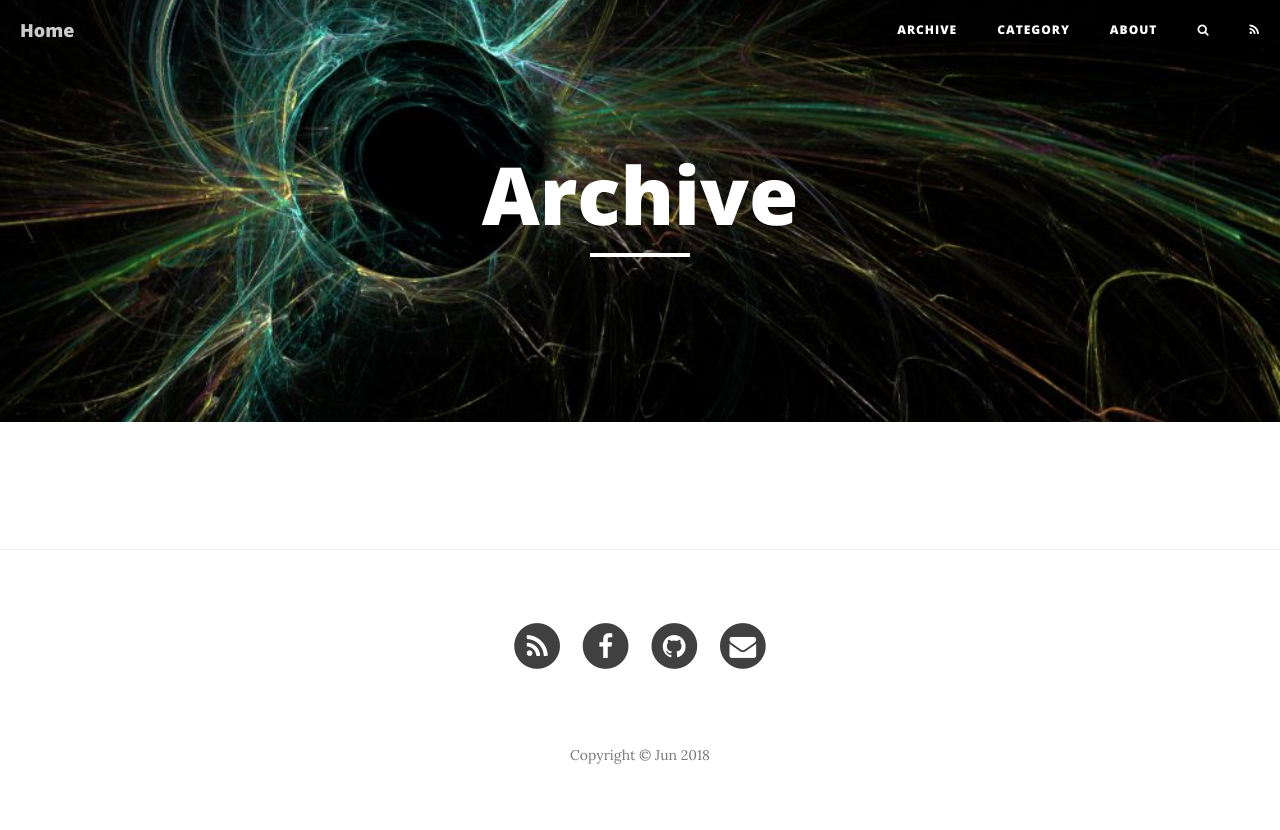
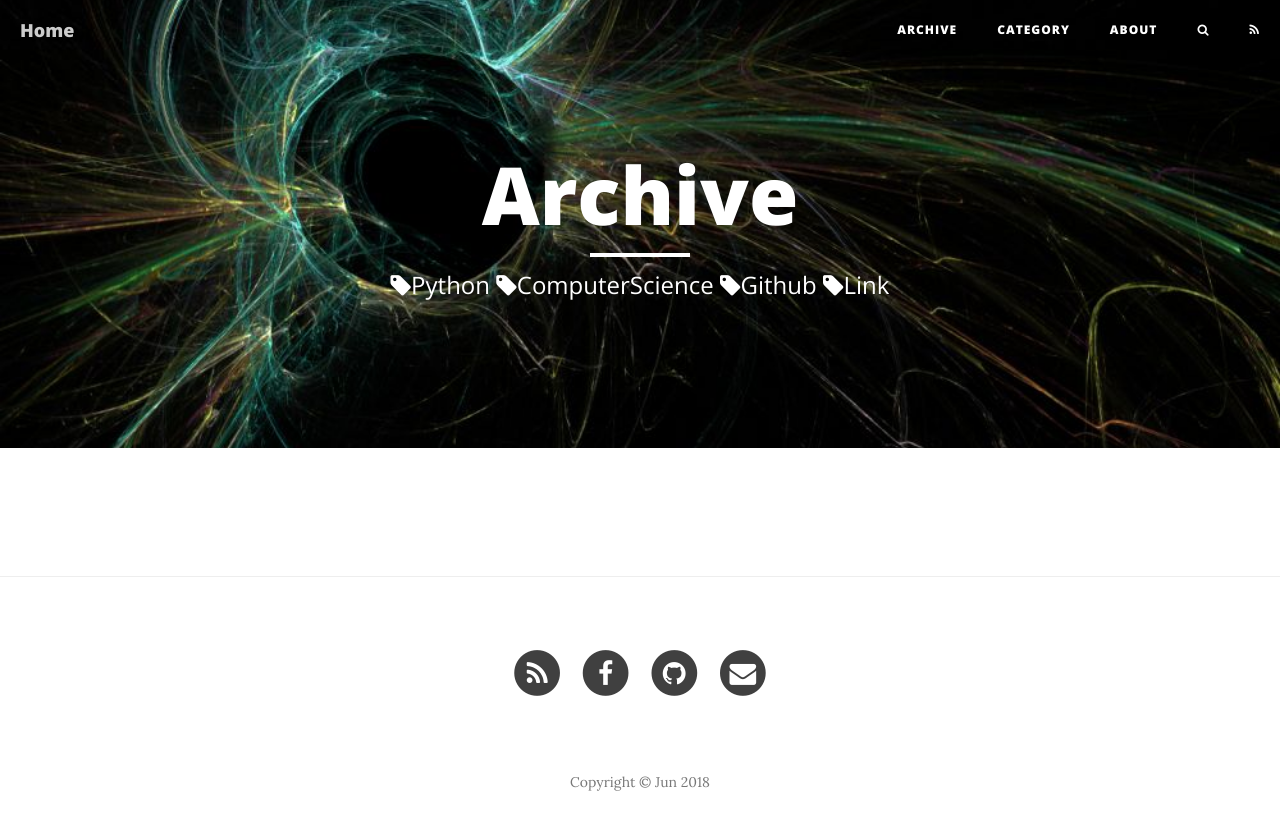
Before and after one commit to jjango/jjango.github.io, a Jekyll site: the page built from archive/index.html, in a window 1280 px wide. Shown: the top 830 px of the page. Built offline with Jekyll 4.4.1, drawn with Linux system fonts in a browser that asks for light colours; nearby versions of some CDN libraries; the list of posts is cut into pages by our own code; part of the change alters nothing that is shown.

```diff
--- a/archive/index.html
+++ b/archive/index.html
@@ -1,7 +1,7 @@
 ---
 layout: page
 title: "Archive"
-#description: "!!SHOWTAGSINSTEADOFDESCRIPTION!!"
+description: "!!SHOWTAGSINSTEADOFDESCRIPTION!!"
 header-img: "img/blog-bg.jpg"
 tags: [Python, ComputerScience, Github, Link]  #list of tags that you want to show in description of blog
 ---
```
